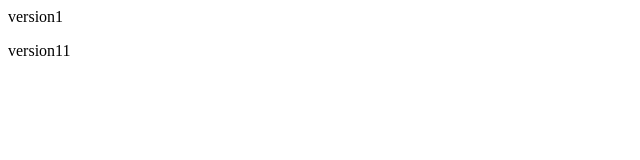
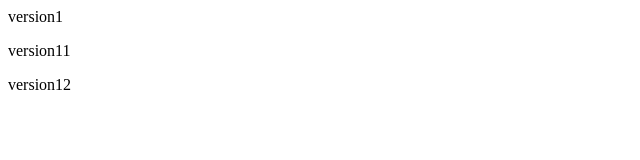
Before and after one commit to nguyen-minh-cuong/Git-tutorial, a plain HTML site: page Index.html in a window 1280 px wide. Shown: the full height of the page, 0-640 px from the left. Drawn offline with Linux system fonts and the light colour scheme.

Commit message:
version 12*

```diff
--- a/Config.js
+++ b/Config.js
@@ -1,2 +1,3 @@
 console.log("version 1")
 console.log("version 11")
+console.log("version 12")
--- a/Index.html
+++ b/Index.html
@@ -1,2 +1,3 @@
 <p> version1 </p>
 <p> version11 </p>
+<p> version12 </p>
```
